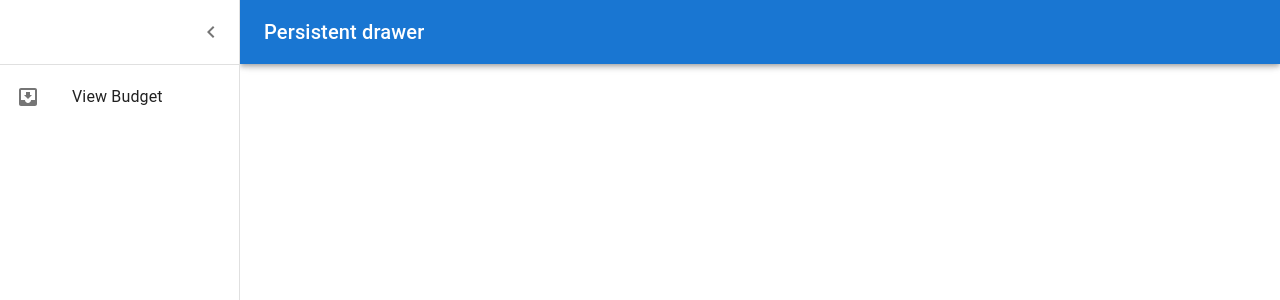
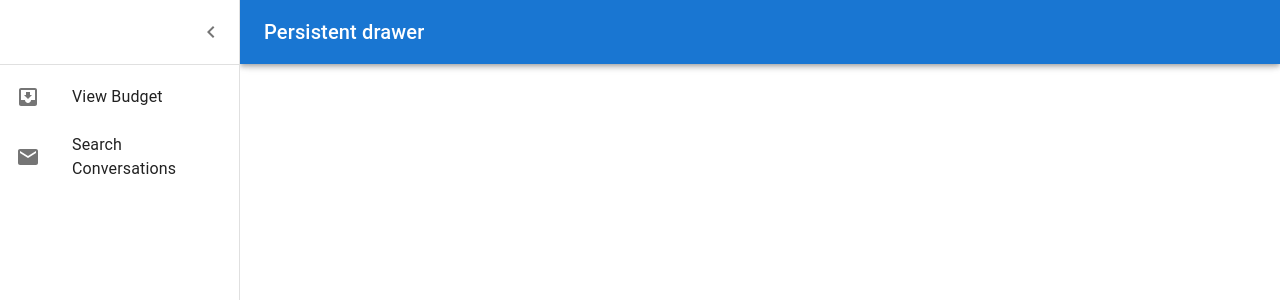
Before and after one commit to msavinash/Transpense, a React (Create React App) app in the folder Frontend/my-transpense-app/: page / in a window 1280 px wide. Both pictures are taken after a click on the button "open drawer". Shown: the top 300 px of the page. Built offline with nearby package versions, Linux system fonts and the light colour scheme.

Commit message:
Add conversations page

```diff
--- a/Frontend/my-transpense-app/src/App.css
+++ b/Frontend/my-transpense-app/src/App.css
@@ -29,16 +29,16 @@
 }
 
 .budget-donut{
-  /* width: 75%;
-  height: 75%; */
+  width: 35%;
+  height: 35%;
   display: flex;
   justify-content: center;
   /* align-items: center; */
 }
 
 .transactions-pie{
-  width: 75%;
-  height: 75%;
+  width: 35%;
+  height: 35%;
   display: flex;
   justify-content: center;
   /* align-items: center; */
--- /dev/null
+++ b/Frontend/my-transpense-app/src/ConversationPage.js
@@ -0,0 +1,12 @@
+import React from 'react';
+
+const ConversationPage = () => {
+  return (
+    <div>
+      <h1>Welcome to the Conversation Page!</h1>
+      {/* Add your content here */}
+    </div>
+  );
+};
+
+export default ConversationPage;
--- a/Frontend/my-transpense-app/src/HomePage.js
+++ b/Frontend/my-transpense-app/src/HomePage.js
@@ -19,7 +19,7 @@ import ListItemText from '@mui/material/ListItemText';
 import InboxIcon from '@mui/icons-material/MoveToInbox';
 import MailIcon from '@mui/icons-material/Mail';
 import BudgetPage from './BudgetPage';
-
+import ConversationPage from './ConversationPage';
 
 const drawerWidth = 240;
 
@@ -91,6 +91,8 @@ const HomePage = () => {
     switch (selectedPage) {
         case 'View Budget':
         return <BudgetPage />;
+        case 'Search Conversations':
+        return <ConversationPage />;
     }
     };
 
@@ -136,7 +138,7 @@ const HomePage = () => {
         </DrawerHeader>
         <Divider />
         <List>
-          {['View Budget'].map((text, index) => (
+          {['View Budget', 'Search Conversations'].map((text, index) => (
             <ListItem key={text} disablePadding
             button
             onClick={() => handlePageChange(text)}>
```
